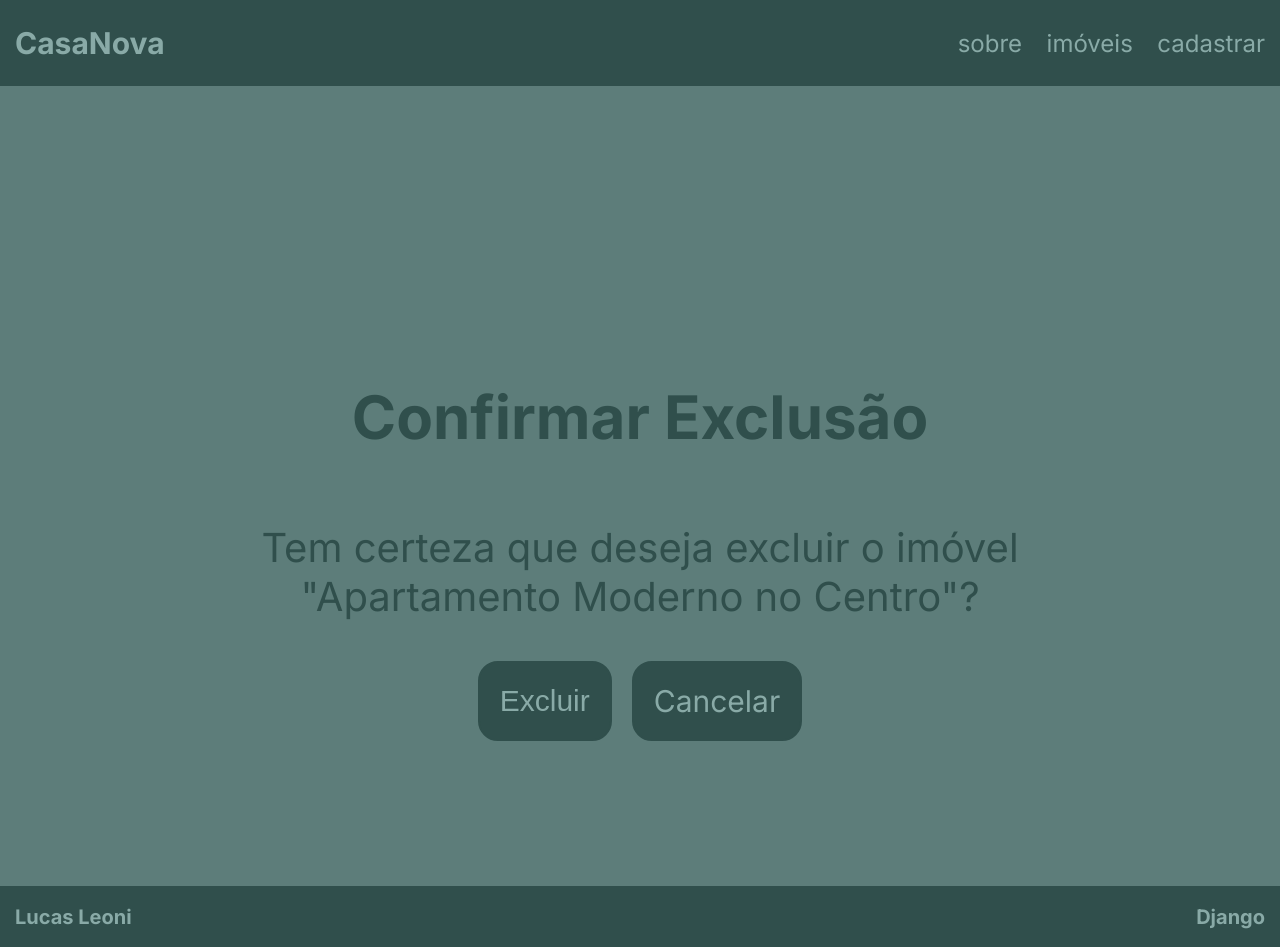
After one commit to lucashaiter/casa-nova-django, a Django app: page /imovel/excluir/1/ in a window 1280 px wide. The commit adds this page. Run offline with Django 5.2, Linux system fonts and the light colour scheme; a user stored in the database is signed in; data comes from the database, SQL or seed files in the repository; both versions use the stored data as it was after the commit.

Commit message:
Update and Delete Imovel

```diff
--- a/imobiliaria/static/css/styles.css
+++ b/imobiliaria/static/css/styles.css
@@ -246,3 +272,59 @@ body {
 #id_disponivel {
     height: 5rem;
 }
+
+.form-section {
+    height: 100vh;
+    background-color: var(--c2);
+    display: flex;
+    justify-content: center;
+}
+
+.form-container-delete {
+    max-width: 120rem;
+    width: 80%;
+    display: flex;
+    flex-direction: column;
+    justify-content: center;
+    margin: 5rem;
+    height: 100%;
+}
+
+.form-container-delete h1 {
+    font-size: 6rem;
+    color: var(--c1);
+    text-align: center;
+    margin-bottom: 3rem;
+}
+
+.form-container-delete form p {
+    font-size: 4rem;
+    color: var(--c1);
+    display: flex;
+    flex-direction: column;
+    gap: 1rem;
+    text-align: center;
+}
+
+.form-container-delete a, .form-container-delete button {
+    padding: 2rem;
+    font-size: 3rem;
+    background-color: var(--c1);
+    color: var(--c3);
+    border-radius: 2rem;
+    transition: all 0.2s ease-in-out;
+    text-decoration: none;
+    border: 2px solid var(--c1);
+    cursor: pointer;
+}
+
+.form-container-delete a:hover, .form-container-delete button:hover {
+    background-color: var(--c3);
+    color: var(--c1);
+    border: 2px solid var(--c2);
+}
+.form-buttons {
+    display: flex;
+    justify-content: center;
+    gap: 2rem;
+}
--- /dev/null
+++ b/imobiliaria/templates/pages/confirm-delete.html
@@ -0,0 +1,16 @@
+{% extends "base/base.html" %}
+{% block content %}
+<section class="form-section">
+    <div class="form-container-delete">
+        <h1>Confirmar Exclusão</h1>
+        <form method="post">
+            {% csrf_token %}
+            <p>Tem certeza que deseja excluir o imóvel "{{ imovel.titulo }}"?</p>
+            <div class="form-buttons">
+                <button type="submit" class="btn btn-danger">Excluir</button>
+                <a href="{% url 'imobiliaria:imovel-list' %}" class="btn btn-secondary">Cancelar</a>
+            </div>
+        </form>
+    </div>
+</section>
+{% endblock  %}
--- a/imobiliaria/templates/pages/detail-imoveis.html
+++ b/imobiliaria/templates/pages/detail-imoveis.html
@@ -14,5 +14,10 @@
             <h2>Criador por: {{ imovel.criado_por }}</h2>
         </div>
     </div>
+    <div class="detail-button">
+        <a href="{% url 'imobiliaria:imovel-list' %}" class="btn btn-primary">Voltar para Imóveis</a>
+        <a href="{% url 'imobiliaria:imovel-update' imovel.id %}">Editar</a>
+        <a href="{% url 'imobiliaria:imovel-delete' imovel.id %}">Excluir</a>
+    </div>
 </section>
 {% endblock content %}
--- a/imobiliaria/urls.py
+++ b/imobiliaria/urls.py
@@ -1,5 +1,5 @@
 from django.urls import path, include
-from .views import ImovelList, ImovelDetail, ImovelCreate, ImovelViewSet
+from .views import ImovelList, ImovelDetail, ImovelCreate, ImovelUpdate, ImovelDelete, ImovelViewSet
 from rest_framework.routers import DefaultRouter
 
 app_name = 'imobiliaria'
@@ -11,6 +11,8 @@ urlpatterns = [
     path('', ImovelList.as_view(), name="imovel-list"),
     path('imovel/<int:pk>', ImovelDetail.as_view(), name="imovel-detail"),
     path('imovel/cadastro/', ImovelCreate.as_view(), name="imovel-create"),
+    path('imovel/editar/<int:pk>/', ImovelUpdate.as_view(), name="imovel-update"),
+    path('imovel/excluir/<int:pk>/', ImovelDelete.as_view(), name="imovel-delete"),
     path('api/', include(router.urls)),
 
 ]
--- a/imobiliaria/views.py
+++ b/imobiliaria/views.py
@@ -1,5 +1,5 @@
 from django.shortcuts import render
-from django.views.generic import ListView, DetailView, CreateView
+from django.views.generic import ListView, DetailView, CreateView, UpdateView, DeleteView
 from django.contrib.auth.mixins import LoginRequiredMixin
 from django.urls import reverse_lazy
 from .models import Imovel
@@ -29,6 +29,16 @@ class ImovelCreate(LoginRequiredMixin, CreateView):
         form.instance.criado_por = self.request.user
         return super().form_valid(form)
 
+class ImovelUpdate(LoginRequiredMixin, UpdateView):
+    model = Imovel
+    form_class = ImovelForm
+    template_name = 'pages/form-imoveis.html'
+    success_url = reverse_lazy('imobiliaria:imovel-list')
+
+class ImovelDelete(LoginRequiredMixin, DeleteView):
+    model = Imovel
+    template_name = 'pages/confirm-delete.html'
+    success_url = reverse_lazy('imobiliaria:imovel-list')
 
 class ImovelViewSet(viewsets.ModelViewSet):
     serializer_class = ImovelSerializer
```
Also changed, not shown: other parts of imobiliaria/static/css/styles.css (+27 -1 lines), db.sqlite3, imobiliaria/media/d7365b4844199a01476d77fbcbec96be.png (deleted).
